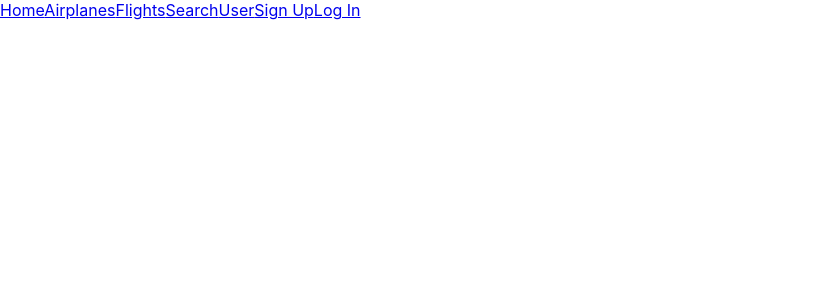
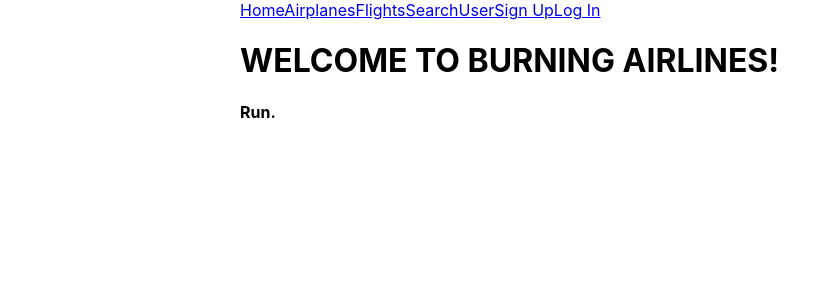
Before and after one commit to agpoulsen/burning-airline-react, a React (Create React App) app: page / in a window 1280 px wide. Shown: the top 300 px of the page, without its empty margins (0-839 px from the left). Built offline with nearby package versions, Linux system fonts and the light colour scheme.

Commit message:
What is life?

```diff
--- a/src/App.css
+++ b/src/App.css
@@ -1,38 +1,3 @@
-.App {
-  text-align: center;
+.container {
+  margin: 0 auto;
 }
-
-.App-logo {
-  height: 40vmin;
-  pointer-events: none;
-}
-
-@media (prefers-reduced-motion: no-preference) {
-  .App-logo {
-    animation: App-logo-spin infinite 20s linear;
-  }
-}
-
-.App-header {
-  background-color: #282c34;
-  min-height: 100vh;
-  display: flex;
-  flex-direction: column;
-  align-items: center;
-  justify-content: center;
-  font-size: calc(10px + 2vmin);
-  color: white;
-}
-
-.App-link {
-  color: #61dafb;
-}
-
-@keyframes App-logo-spin {
-  from {
-    transform: rotate(0deg);
-  }
-  to {
-    transform: rotate(360deg);
-  }
-}
--- a/src/components/Airplanes.js
+++ b/src/components/Airplanes.js
@@ -1,6 +1,13 @@
 import React, { Component } from 'react';
 
 class Airplanes extends Component {
+  constructor() {
+    super();
+    this.state = {
+      airplanes: []
+    };
+  }
+
   render() {
     return (
       <p>Airplanes coming soon</p>
--- a/src/components/App.js
+++ b/src/components/App.js
@@ -9,16 +9,15 @@ import User from './User';
 import Error from './Error';
 import NavBar from './Navbar'
 
-
 class App extends Component {
 
   render() {
     return (
-      <main>
+      <div>
+      <h1>WELCOME TO BURNING AIRLINES!</h1>
 
-
-
-      </main>
+      <h4>Run.</h4>
+      </div>
     );
   }
 }
--- a/src/components/Flights.js
+++ b/src/components/Flights.js
@@ -1,9 +1,23 @@
 import React, { Component } from 'react';
+import axios from 'axios';
 
 class Flights extends Component {
+  constructor() {
+    super();
+    this.state = {
+      flights: []
+    }
+  }
+
+  componentDidMount() {
+    console.log('Mounted!')
+  }
+
   render() {
     return (
-      <p>Flights coming soon</p>
+      <div className="container">
+        <p>Flights coming soon</p>
+      </div>
     );
   }
 }
--- a/src/components/Navbar.js
+++ b/src/components/Navbar.js
@@ -1,8 +1,17 @@
+import React, { Component } from 'react';
 import { BrowserRouter, Routes, Route, Link } from 'react-router-dom';
 
-function NavBar() {
+class NavBar extends Component {
+  constructor() {
+    super();
+    this.state ={
+      userPresent: false
+    };
+  }
+
+  render() {
     return (
-    <div>
+      <div class='Navbar'>
         <Link to='/'>Home</Link>
         <Link to='/airplanes'>Airplanes</Link>
         <Link to='/flights'>Flights</Link>
@@ -13,5 +22,6 @@ function NavBar() {
       </div>
     );
   }
+}
 
 export default NavBar;
--- a/src/components/Signup.js
+++ b/src/components/Signup.js
@@ -6,6 +6,7 @@ class Signup extends Component {
     this.state = {
 
     };
+    this._handleChange = this._handleChange.bind(this);
   }
 
   _validateForm( e ) {
@@ -13,27 +14,32 @@ class Signup extends Component {
     console.log( 'Submit was clicked' );
   }
 
+  _handleChange( e ) {
+    console.log(e.target.value)
+    console.log(e.target.name)
+  }
+
   render() {
     return (
       <div>
         <h2>Burning Airlines Signup</h2>
 
-        <form onSubmit={ this._validateForm }>
+        <form onSubmit={ this._validateForm } onChange={ this._handleChange }>
 
           <label> Name:
-            <input type="text" required placeholder='John Smith'/>
+            <input name='name' type="text" required placeholder='John Smith'/>
           </label>
 
           <label> Email Address:
-            <input type="email" required placeholder='jsmith@mail.com'/>
+            <input name='email' type="email" required placeholder='jsmith@mail.com'/>
           </label>
 
           <label> Password:
-            <input type="password" required/>
+            <input name='password' type="password" required/>
           </label>
 
           <label> Confirm Password:
-            <input type="password" required/>
+            <input name='password_confirm' type="password" required/>
           </label>
 
           <input type="submit" value='Sign Up'/>
--- a/src/index.css
+++ b/src/index.css
@@ -1,5 +1,14 @@
+.container {
+  margin: 0 auto;
+  max-width: 800px;
+}
+
+.navbar a {
+  padding: 1em;
+}
+
 body {
-  margin: 0;
+  margin: 0 auto;
   font-family: -apple-system, BlinkMacSystemFont, 'Segoe UI', 'Roboto', 'Oxygen',
     'Ubuntu', 'Cantarell', 'Fira Sans', 'Droid Sans', 'Helvetica Neue',
     sans-serif;
--- a/src/index.js
+++ b/src/index.js
@@ -4,6 +4,7 @@ import './index.css';
 import App from './components/App';
 import reportWebVitals from './reportWebVitals';
 import { BrowserRouter, Routes, Route } from 'react-router-dom';
+
 
 import Airline from './components/Airline';
 import Airplanes from './components/Airplanes';
@@ -17,6 +18,7 @@ import Login from './components/Login';
 
 ReactDOM.render(
   <BrowserRouter>
+    <div className="container">
       <NavBar />
       <Routes>
         <Route path='/' element={ <App /> } exact />
@@ -28,7 +30,7 @@ ReactDOM.render(
         <Route path='/signup' element={ <Signup />} />
         <Route element={ <Error /> } />
       </Routes>
-
+    </div>
   </BrowserRouter>,
   document.getElementById('root')
 );
```
Lines whose indentation alone changed are shown as unchanged.
